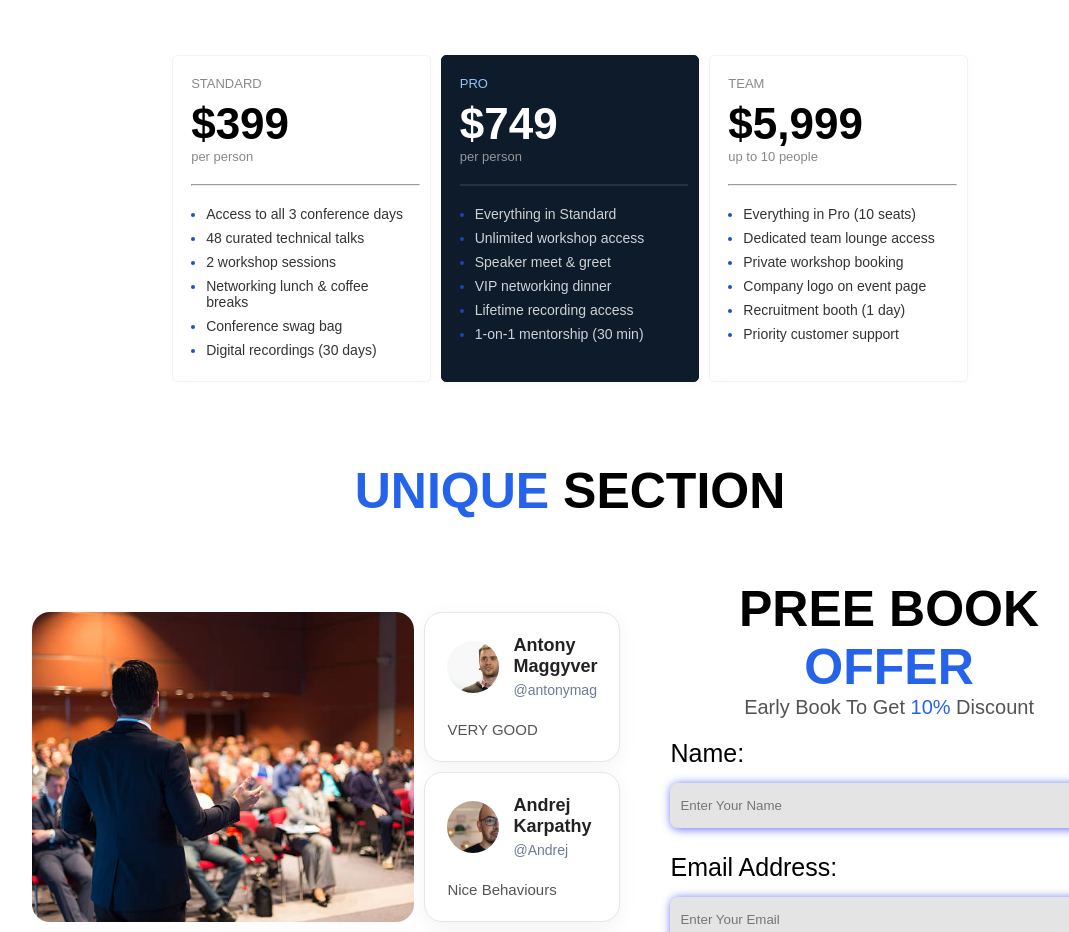
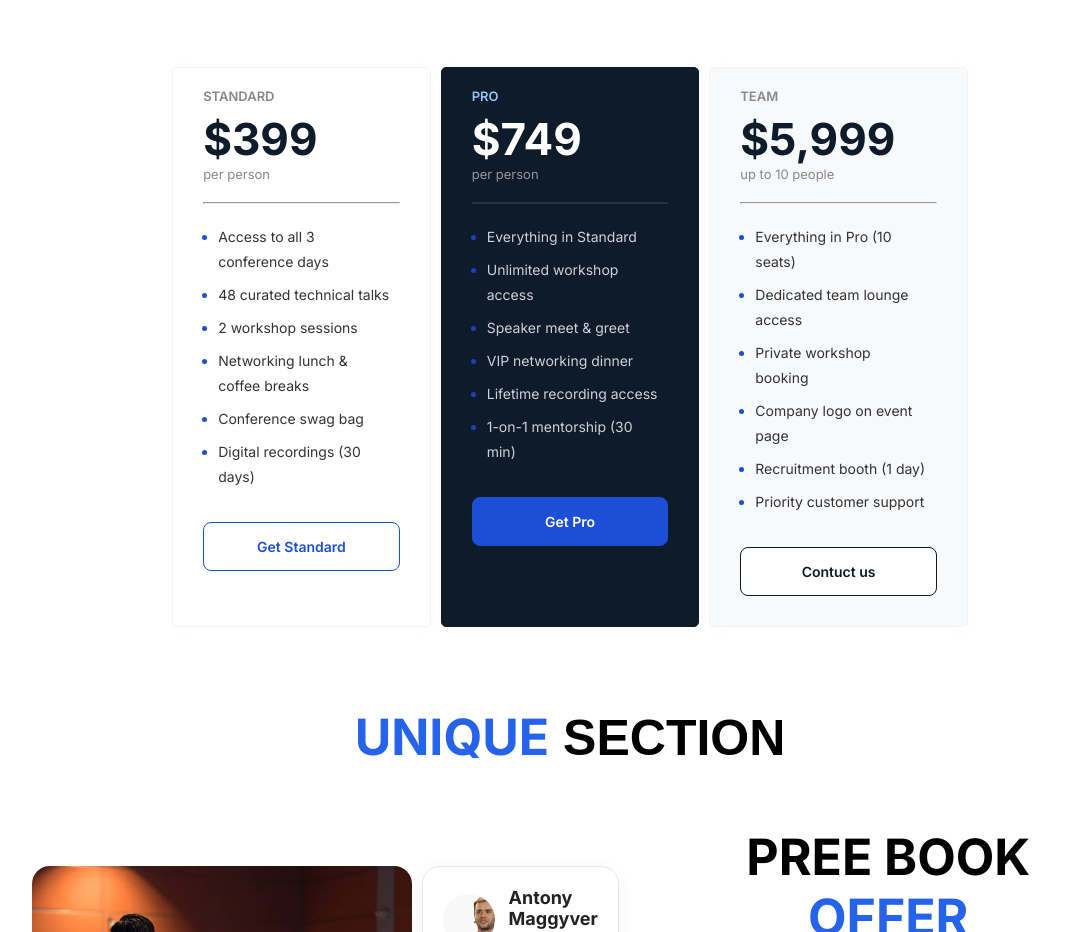
Before and after one commit to mrfizz17/Mustafiz-b14-A1, a plain HTML site: page index.html in a window 1280 px wide. Shown: the part 1868-2800 px from the top of the page, without its empty margins (70-1139 px from the left). Drawn offline with Linux system fonts and the light colour scheme.

Commit message:
update font family, adjust button sizes, and improve section designs

```diff
--- a/index.html
+++ b/index.html
@@ -5,6 +5,11 @@
     <meta name="viewport" content="width=device-width, initial-scale=1.0">
     <title>DEVCONF 2026</title>
     <link rel="stylesheet" href="./style.css">
+
+    <link rel="preconnect" href="https://fonts.googleapis.com">
+    <link rel="preconnect" href="https://fonts.gstatic.com" crossorigin>
+    <link href="https://fonts.googleapis.com/css2?family=Inter:ital,opsz,wght@0,14..32,100..900;1,14..32,100..900&display=swap" rel="stylesheet">
+
 </head>
 <body>
 
@@ -38,7 +43,7 @@
 
     <header>
         <main>
-            <h1>Code.<em>Connect.</em>Create</h1>
+            <h1>Code. <em>Connect. </em>Create</h1>
             <p>Join 4,000+ engineers, founders, and builders at the premier developer <br>
                 conference of 2026. Three days of cutting-edge talks, hands-on workshops,<br>
                 and meaningful connections.</p>
@@ -113,6 +118,8 @@
                         <li>Conference swag bag</li>
                         <li>Digital recordings (30 days)</li>
                     </ul>
+
+                    <button class="standard-btn">Get Standard</button>
                 </div>
                 <div class="package-card special-card">
                     <p class="package-quality">PRO</p>
@@ -128,9 +135,11 @@
                         <li>Lifetime recording access</li>
                         <li>1-on-1 mentorship (30 min)</li>
                     </ul>
+                    <button class="common-button pro-btn">Get Pro</button>
+
 
                 </div>
-                <div class="package-card">
+                <div class="package-card team-card">
                     <p class="package-quality">TEAM</p>
                     <h3 class="package-price">$5,999</h3>
                     <p class="package-user">up to 10 people</p>
@@ -144,6 +153,7 @@
                         <li>Recruitment booth (1 day)</li>
                         <li>Priority customer support</li>
                     </ul>
+                    <button class="team-btn">Contuct us</button>
                 </div>
         </div>
 
--- a/style.css
+++ b/style.css
@@ -2,7 +2,7 @@
     margin: 0;
     padding: 0;
     box-sizing: border-box;
-    font-family: Arial, Helvetica, sans-serif;
+    font-family:"Inter";
 }
 
 
@@ -65,7 +65,7 @@ header main h1{
 }
 header main p{
     margin-top: 20px;
-    font-weight: 400;
+    /* font-weight: 400; */
     font-size: 20px;
     text-align: center;
     color: #c2c2c2;
@@ -77,12 +77,13 @@ header main div{
 header main div button{
    color: #1D4ED8;
    border: 1px solid #1D4ED8;
-    padding: 18px 50px;
+    padding: 18px 70px;
     font-weight: bold;
     background-color: #1D4ED8;
     color: #fff;
     border-radius: 8px;
     cursor: pointer;
+    font-size: 24px;
 }
 section{
     padding: 40px 8%;
@@ -101,7 +102,7 @@ section{
 
 }
 .speaker-all-infos {
-    border: 1px solid  #f2f2f2;
+    border: 1px solid  #E5E7EB;
     /* background-color: #f2f2f2; */
     box-shadow: 1px 1px 5px rgba(255, 255, 255, 0.4);
     border-radius: 6px;
@@ -125,6 +126,7 @@ section{
 }
 .speaker-name{
     font-size: 20px;
+    color: #0D1B2A;
 }
 .speaker-role{
     color: #575757;
@@ -143,8 +145,8 @@ section{
     max-width:370px;
     border:1px solid #f3f3f3;
     padding-top:20px;
-    padding-left:18px;
-    padding-right:10px;
+    padding-left:30px;
+    padding-right:30px;
     padding-bottom:10px;
     border-radius: 5px;
     box-shadow: 1px 1px 10px rgba(245, 245, 245, 0.3);
@@ -167,9 +169,11 @@ section{
     font-size: 13px;
     color: #888888;
     margin-bottom: 8px;
+    font-weight: 600;
 }
 .package-price{
     font-size: 44px;
+    color:#0D1B2A;
 
 }
 .package-user{
@@ -191,6 +195,7 @@ section{
     color: #333333;
     margin-bottom: 8px;
     font-size: 14px;
+    line-height: 25px;
 
 }
 .package-offer li::marker {
@@ -201,6 +206,7 @@ section{
     text-align: center;
     font-size: 48px;
     margin-bottom: 10px;
+    color: #0D1B2A;
 }
 .packages-subtitle{
     text-align: center;
@@ -211,6 +217,9 @@ section{
 .special-card hr{
     border: 1px solid rgb(255, 255, 255);
     opacity: 10%;
+}
+.special-card .package-price{
+    color: #fff;
 }
 .special-card .package-offer li{
     color:#FFFFFF ;
@@ -244,7 +253,7 @@ section{
 .card{
     background:white;
     border-radius:18px;
-    padding:22px;
+    padding:20px;
     border:1px solid #e6e6e6;
     box-shadow:0 5px 20px rgba(0,0,0,.05);
     display:flex;
@@ -381,3 +390,46 @@ form div{
     margin-right: 10px;
     color: #888888;
 }
+.pro-btn{
+    padding: 15px 0px;
+    margin-top:20px;
+    width: 100%;
+    margin-bottom: 20px;
+    font-size: 14px;
+    font-weight: 600;
+}
+.standard-btn{
+    width: 100%;
+    border: 1px solid #1D4ED8;
+    padding: 15px 30px;
+    font-weight: bold;
+    color: #1D4ED8;
+    border-radius: 8px;
+    cursor: pointer;
+    background-color: white;
+    margin-top:20px;
+    margin-bottom: 20px;
+    font-size: 14px;
+    font-weight: 600;
+
+}
+.team-btn{
+    width: 100%;
+    border: 1px solid #0D1B2A;
+    padding: 15px 30px;
+    font-weight: bold;
+    color: #0D1B2A;
+    border-radius: 8px;
+    cursor: pointer;
+    background-color: #ffffff;
+    margin-top:20px;
+    margin-bottom: 20px;
+    font-size: 14px;
+    font-weight: 600;
+}
+.team-card{
+    background-color: #F8F9FB;
+}
+.team-card .package-price{
+    color:#0D1B2A
+}
```
